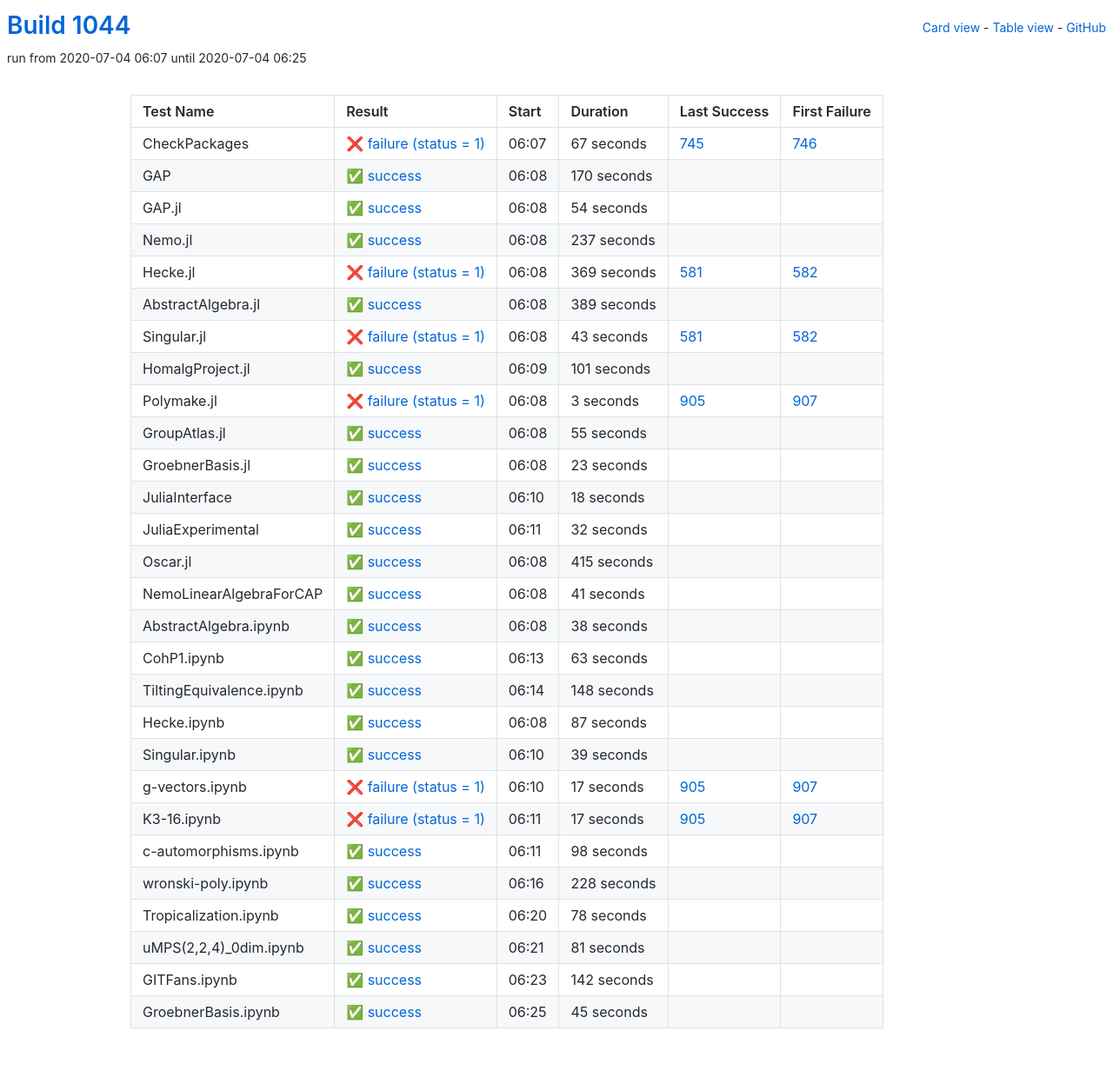
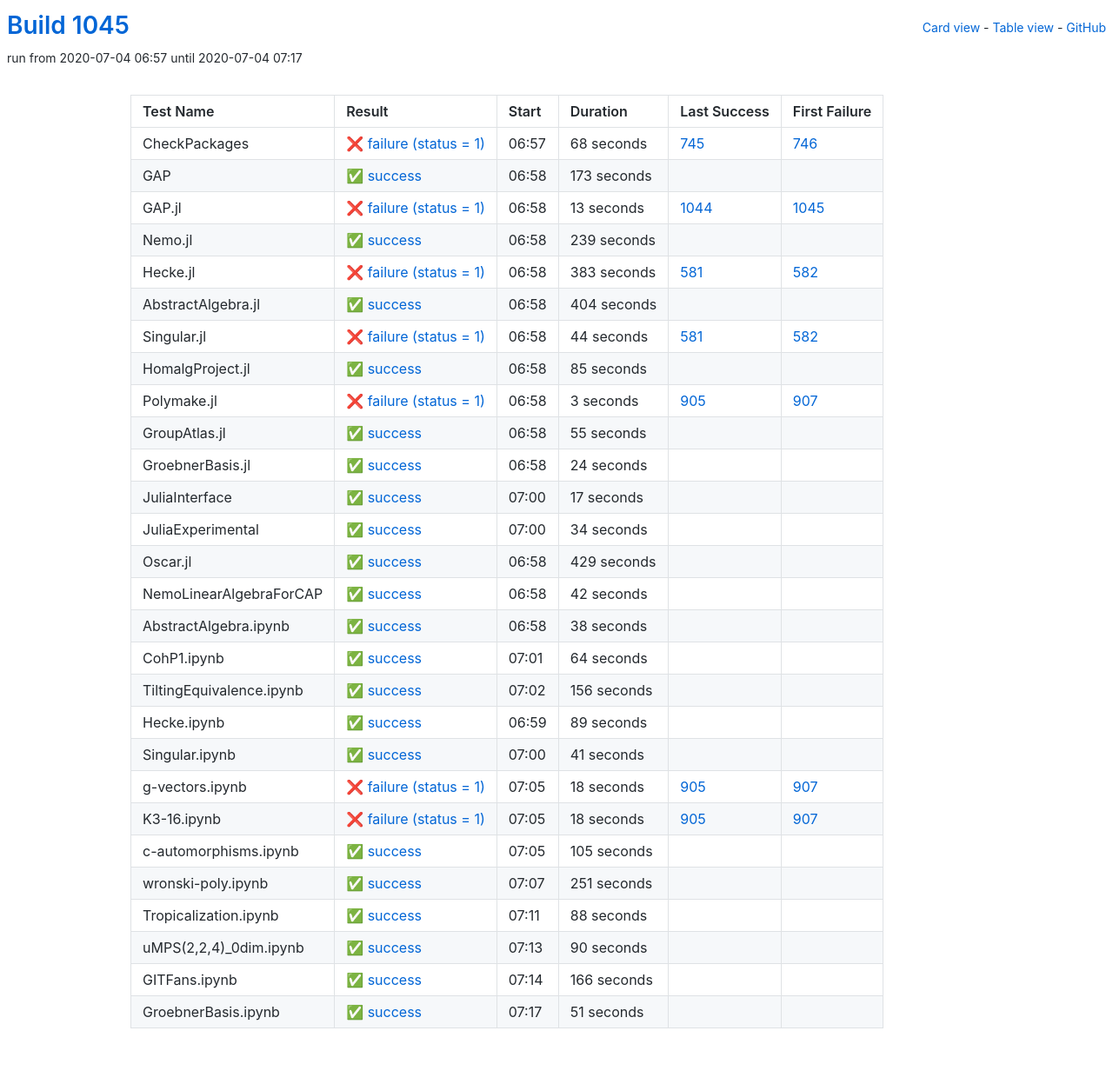
Before and after one commit to oscar-system/oscar-ci-status-1.4, a Jekyll site: the page built from table.html, in a window 1280 px wide. Shown: the whole page at 87% size. Built offline with Jekyll 4.4.1, drawn with Linux system fonts in a browser that asks for light colours.

Commit message:
Build #1045

```diff
--- a/_data/ci.yml
+++ b/_data/ci.yml
@@ -1,6 +1,6 @@
 ---
-build: 1044
-build_url: https://oscarci.mathematik.uni-kl.de/job/oscar-julia-1.4/1044/
+build: 1045
+build_url: https://oscarci.mathematik.uni-kl.de/job/oscar-julia-1.4/1045/
 job: oscar-julia-1.4
 organization: oscar-system
 repo: oscar-ci-status-1.4
@@ -8,104 +8,104 @@ repourl: https://github.com/oscar-system/oscar-ci-status-1.4
 tests:
 - name: CheckPackages
   id: checkpackages
-  log: https://oscarci.mathematik.uni-kl.de/job/oscar-julia-1.4/1044/artifact/logs/build-1044/CheckPackages.log
-  start: 2020-07-04 06:07
+  log: https://oscarci.mathematik.uni-kl.de/job/oscar-julia-1.4/1045/artifact/logs/build-1045/CheckPackages.log
+  start: 2020-07-04 06:57
   success: false
   exitcode: 1
   status: failure
-  duration: 67
+  duration: 68
   last_success: 745
   last_success_url: https://oscarci.mathematik.uni-kl.de/job/oscar-julia-1.4/745/
   first_failure: 746
   first_failure_url: https://oscarci.mathematik.uni-kl.de/job/oscar-julia-1.4/746/
 - name: GAP
   id: gap
-  log: https://oscarci.mathematik.uni-kl.de/job/oscar-julia-1.4/1044/artifact/logs/build-1044/GAP.log
-  start: 2020-07-04 06:08
+  log: https://oscarci.mathematik.uni-kl.de/job/oscar-julia-1.4/1045/artifact/logs/build-1045/GAP.log
+  start: 2020-07-04 06:58
   success: true
   exitcode: 0
   status: success
-  duration: 170
+  duration: 173
   last_success: false
   last_success_url:
   first_failure: false
   first_failure_url:
 - name: GAP.jl
   id: gap-jl
-  log: https://oscarci.mathematik.uni-kl.de/job/oscar-julia-1.4/1044/artifact/logs/build-1044/GAP.jl.log
-  start: 2020-07-04 06:08
+  log: https://oscarci.mathematik.uni-kl.de/job/oscar-julia-1.4/1045/artifact/logs/build-1045/GAP.jl.log
+  start: 2020-07-04 06:58
+  success: false
+  exitcode: 1
+  status: failure
+  duration: 13
+  last_success: 1044
+  last_success_url: https://oscarci.mathematik.uni-kl.de/job/oscar-julia-1.4/1044/
+  first_failure: 1045
+  first_failure_url: https://oscarci.mathematik.uni-kl.de/job/oscar-julia-1.4/1045/
+- name: Nemo.jl
+  id: nemo-jl
+  log: https://oscarci.mathematik.uni-kl.de/job/oscar-julia-1.4/1045/artifact/logs/build-1045/Nemo.jl.log
+  start: 2020-07-04 06:58
   success: true
   exitcode: 0
   status: success
-  duration: 54
-  last_success: false
-  last_success_url:
-  first_failure: false
-  first_failure_url:
-- name: Nemo.jl
-  id: nemo-jl
-  log: https://oscarci.mathematik.uni-kl.de/job/oscar-julia-1.4/1044/artifact/logs/build-1044/Nemo.jl.log
-  start: 2020-07-04 06:08
-  success: true
-  exitcode: 0
-  status: success
-  duration: 237
+  duration: 239
   last_success: false
   last_success_url:
   first_failure: false
   first_failure_url:
 - name: Hecke.jl
   id: hecke-jl
-  log: https://oscarci.mathematik.uni-kl.de/job/oscar-julia-1.4/1044/artifact/logs/build-1044/Hecke.jl.log
-  start: 2020-07-04 06:08
+  log: https://oscarci.mathematik.uni-kl.de/job/oscar-julia-1.4/1045/artifact/logs/build-1045/Hecke.jl.log
+  start: 2020-07-04 06:58
   success: false
   exitcode: 1
   status: failure
-  duration: 369
+  duration: 383
   last_success: 581
   last_success_url: https://oscarci.mathematik.uni-kl.de/job/oscar-julia-1.4/581/
   first_failure: 582
   first_failure_url: https://oscarci.mathematik.uni-kl.de/job/oscar-julia-1.4/582/
 - name: AbstractAlgebra.jl
   id: abstractalgebra-jl
-  log: https://oscarci.mathematik.uni-kl.de/job/oscar-julia-1.4/1044/artifact/logs/build-1044/AbstractAlgebra.jl.log
-  start: 2020-07-04 06:08
+  log: https://oscarci.mathematik.uni-kl.de/job/oscar-julia-1.4/1045/artifact/logs/build-1045/AbstractAlgebra.jl.log
+  start: 2020-07-04 06:58
   success: true
   exitcode: 0
   status: success
-  duration: 389
+  duration: 404
   last_success: false
   last_success_url:
   first_failure: false
   first_failure_url:
 - name: Singular.jl
   id: singular-jl
-  log: https://oscarci.mathematik.uni-kl.de/job/oscar-julia-1.4/1044/artifact/logs/build-1044/Singular.jl.log
-  start: 2020-07-04 06:08
+  log: https://oscarci.mathematik.uni-kl.de/job/oscar-julia-1.4/1045/artifact/logs/build-1045/Singular.jl.log
+  start: 2020-07-04 06:58
   success: false
   exitcode: 1
   status: failure
-  duration: 43
+  duration: 44
   last_success: 581
   last_success_url: https://oscarci.mathematik.uni-kl.de/job/oscar-julia-1.4/581/
   first_failure: 582
   first_failure_url: https://oscarci.mathematik.uni-kl.de/job/oscar-julia-1.4/582/
 - name: HomalgProject.jl
   id: homalgproject-jl
-  log: https://oscarci.mathematik.uni-kl.de/job/oscar-julia-1.4/1044/artifact/logs/build-1044/HomalgProject.jl.log
-  start: 2020-07-04 06:09
+  log: https://oscarci.mathematik.uni-kl.de/job/oscar-julia-1.4/1045/artifact/logs/build-1045/HomalgProject.jl.log
+  start: 2020-07-04 06:58
   success: true
   exitcode: 0
   status: success
-  duration: 101
+  duration: 85
   last_success: false
   last_success_url:
   first_failure: false
   first_failure_url:
 - name: Polymake.jl
   id: polymake-jl
-  log: https://oscarci.mathematik.uni-kl.de/job/oscar-julia-1.4/1044/artifact/logs/build-1044/Polymake.jl.log
-  start: 2020-07-04 06:08
+  log: https://oscarci.mathematik.uni-kl.de/job/oscar-julia-1.4/1045/artifact/logs/build-1045/Polymake.jl.log
+  start: 2020-07-04 06:58
   success: false
   exitcode: 1
   status: failure
@@ -116,8 +116,8 @@ tests:
   first_failure_url: https://oscarci.mathematik.uni-kl.de/job/oscar-julia-1.4/907/
 - name: GroupAtlas.jl
   id: groupatlas-jl
-  log: https://oscarci.mathematik.uni-kl.de/job/oscar-julia-1.4/1044/artifact/logs/build-1044/GroupAtlas.jl.log
-  start: 2020-07-04 06:08
+  log: https://oscarci.mathematik.uni-kl.de/job/oscar-julia-1.4/1045/artifact/logs/build-1045/GroupAtlas.jl.log
+  start: 2020-07-04 06:58
   success: true
   exitcode: 0
   status: success
@@ -128,68 +128,68 @@ tests:
   first_failure_url:
 - name: GroebnerBasis.jl
   id: groebnerbasis-jl
-  log: https://oscarci.mathematik.uni-kl.de/job/oscar-julia-1.4/1044/artifact/logs/build-1044/GroebnerBasis.jl.log
-  start: 2020-07-04 06:08
+  log: https://oscarci.mathematik.uni-kl.de/job/oscar-julia-1.4/1045/artifact/logs/build-1045/GroebnerBasis.jl.log
+  start: 2020-07-04 06:58
   success: true
   exitcode: 0
   status: success
-  duration: 23
+  duration: 24
   last_success: false
   last_success_url:
   first_failure: false
   first_failure_url:
 - name: JuliaInterface
   id: juliainterface
-  log: https://oscarci.mathematik.uni-kl.de/job/oscar-julia-1.4/1044/artifact/logs/build-1044/JuliaInterface.log
-  start: 2020-07-04 06:10
+  log: https://oscarci.mathematik.uni-kl.de/job/oscar-julia-1.4/1045/artifact/logs/build-1045/JuliaInterface.log
+  start: 2020-07-04 07:00
   success: true
   exitcode: 0
   status: success
-  duration: 18
+  duration: 17
   last_success: false
   last_success_url:
   first_failure: false
   first_failure_url:
 - name: JuliaExperimental
   id: juliaexperimental
-  log: https://oscarci.mathematik.uni-kl.de/job/oscar-julia-1.4/1044/artifact/logs/build-1044/JuliaExperimental.log
-  start: 2020-07-04 06:11
+  log: https://oscarci.mathematik.uni-kl.de/job/oscar-julia-1.4/1045/artifact/logs/build-1045/JuliaExperimental.log
+  start: 2020-07-04 07:00
   success: true
   exitcode: 0
   status: success
-  duration: 32
+  duration: 34
   last_success: false
   last_success_url:
   first_failure: false
   first_failure_url:
 - name: Oscar.jl
   id: oscar-jl
-  log: https://oscarci.mathematik.uni-kl.de/job/oscar-julia-1.4/1044/artifact/logs/build-1044/Oscar.jl.log
-  start: 2020-07-04 06:08
+  log: https://oscarci.mathematik.uni-kl.de/job/oscar-julia-1.4/1045/artifact/logs/build-1045/Oscar.jl.log
+  start: 2020-07-04 06:58
   success: true
   exitcode: 0
   status: success
-  duration: 415
+  duration: 429
   last_success: false
   last_success_url:
   first_failure: false
   first_failure_url:
 - name: NemoLinearAlgebraForCAP
   id: nemolinearalgebraforcap
-  log: https://oscarci.mathematik.uni-kl.de/job/oscar-julia-1.4/1044/artifact/logs/build-1044/NemoLinearAlgebraForCAP.log
-  start: 2020-07-04 06:08
+  log: https://oscarci.mathematik.uni-kl.de/job/oscar-julia-1.4/1045/artifact/logs/build-1045/NemoLinearAlgebraForCAP.log
+  start: 2020-07-04 06:58
   success: true
   exitcode: 0
   status: success
-  duration: 41
+  duration: 42
   last_success: false
   last_success_url:
   first_failure: false
   first_failure_url:
 - name: AbstractAlgebra.ipynb
   id: abstractalgebra-ipynb
-  log: https://oscarci.mathematik.uni-kl.de/job/oscar-julia-1.4/1044/artifact/logs/build-1044/AbstractAlgebra.ipynb.log
-  start: 2020-07-04 06:08
+  log: https://oscarci.mathematik.uni-kl.de/job/oscar-julia-1.4/1045/artifact/logs/build-1045/AbstractAlgebra.ipynb.log
+  start: 2020-07-04 06:58
   success: true
   exitcode: 0
   status: success
@@ -200,144 +200,144 @@ tests:
   first_failure_url:
 - name: CohP1.ipynb
   id: cohp1-ipynb
-  log: https://oscarci.mathematik.uni-kl.de/job/oscar-julia-1.4/1044/artifact/logs/build-1044/CohP1.ipynb.log
-  start: 2020-07-04 06:13
+  log: https://oscarci.mathematik.uni-kl.de/job/oscar-julia-1.4/1045/artifact/logs/build-1045/CohP1.ipynb.log
+  start: 2020-07-04 07:01
   success: true
   exitcode: 0
   status: success
-  duration: 63
+  duration: 64
   last_success: false
   last_success_url:
   first_failure: false
   first_failure_url:
 - name: TiltingEquivalence.ipynb
   id: tiltingequivalence-ipynb
-  log: https://oscarci.mathematik.uni-kl.de/job/oscar-julia-1.4/1044/artifact/logs/build-1044/TiltingEquivalence.ipynb.log
-  start: 2020-07-04 06:14
+  log: https://oscarci.mathematik.uni-kl.de/job/oscar-julia-1.4/1045/artifact/logs/build-1045/TiltingEquivalence.ipynb.log
+  start: 2020-07-04 07:02
   success: true
   exitcode: 0
   status: success
-  duration: 148
+  duration: 156
   last_success: false
   last_success_url:
   first_failure: false
   first_failure_url:
 - name: Hecke.ipynb
   id: hecke-ipynb
-  log: https://oscarci.mathematik.uni-kl.de/job/oscar-julia-1.4/1044/artifact/logs/build-1044/Hecke.ipynb.log
-  start: 2020-07-04 06:08
+  log: https://oscarci.mathematik.uni-kl.de/job/oscar-julia-1.4/1045/artifact/logs/build-1045/Hecke.ipynb.log
+  start: 2020-07-04 06:59
   success: true
   exitcode: 0
   status: success
-  duration: 87
+  duration: 89
   last_success: false
   last_success_url:
   first_failure: false
   first_failure_url:
 - name: Singular.ipynb
   id: singular-ipynb
-  log: https://oscarci.mathematik.uni-kl.de/job/oscar-julia-1.4/1044/artifact/logs/build-1044/Singular.ipynb.log
-  start: 2020-07-04 06:10
+  log: https://oscarci.mathematik.uni-kl.de/job/oscar-julia-1.4/1045/artifact/logs/build-1045/Singular.ipynb.log
+  start: 2020-07-04 07:00
   success: true
   exitcode: 0
   status: success
-  duration: 39
+  duration: 41
   last_success: false
   last_success_url:
   first_failure: false
   first_failure_url:
 - name: g-vectors.ipynb
   id: g-vectors-ipynb
-  log: https://oscarci.mathematik.uni-kl.de/job/oscar-julia-1.4/1044/artifact/logs/build-1044/g-vectors.ipynb.log
-  start: 2020-07-04 06:10
+  log: https://oscarci.mathematik.uni-kl.de/job/oscar-julia-1.4/1045/artifact/logs/build-1045/g-vectors.ipynb.log
+  start: 2020-07-04 07:05
   success: false
   exitcode: 1
   status: failure
-  duration: 17
+  duration: 18
   last_success: 905
   last_success_url: https://oscarci.mathematik.uni-kl.de/job/oscar-julia-1.4/905/
   first_failure: 907
   first_failure_url: https://oscarci.mathematik.uni-kl.de/job/oscar-julia-1.4/907/
 - name: K3-16.ipynb
   id: k3-16-ipynb
-  log: https://oscarci.mathematik.uni-kl.de/job/oscar-julia-1.4/1044/artifact/logs/build-1044/K3-16.ipynb.log
-  start: 2020-07-04 06:11
+  log: https://oscarci.mathematik.uni-kl.de/job/oscar-julia-1.4/1045/artifact/logs/build-1045/K3-16.ipynb.log
+  start: 2020-07-04 07:05
   success: false
   exitcode: 1
   status: failure
-  duration: 17
+  duration: 18
   last_success: 905
   last_success_url: https://oscarci.mathematik.uni-kl.de/job/oscar-julia-1.4/905/
   first_failure: 907
   first_failure_url: https://oscarci.mathematik.uni-kl.de/job/oscar-julia-1.4/907/
 - name: c-automorphisms.ipynb
   id: c-automorphisms-ipynb
-  log: https://oscarci.mathematik.uni-kl.de/job/oscar-julia-1.4/1044/artifact/logs/build-1044/c-automorphisms.ipynb.log
-  start: 2020-07-04 06:11
+  log: https://oscarci.mathematik.uni-kl.de/job/oscar-julia-1.4/1045/artifact/logs/build-1045/c-automorphisms.ipynb.log
+  start: 2020-07-04 07:05
   success: true
   exitcode: 0
   status: success
-  duration: 98
+  duration: 105
   last_success: false
   last_success_url:
   first_failure: false
   first_failure_url:
 - name: wronski-poly.ipynb
   id: wronski-poly-ipynb
-  log: https://oscarci.mathematik.uni-kl.de/job/oscar-julia-1.4/1044/artifact/logs/build-1044/wronski-poly.ipynb.log
-  start: 2020-07-04 06:16
+  log: https://oscarci.mathematik.uni-kl.de/job/oscar-julia-1.4/1045/artifact/logs/build-1045/wronski-poly.ipynb.log
+  start: 2020-07-04 07:07
   success: true
   exitcode: 0
   status: success
-  duration: 228
+  duration: 251
   last_success: false
   last_success_url:
   first_failure: false
   first_failure_url:
 - name: Tropicalization.ipynb
   id: tropicalization-ipynb
-  log: https://oscarci.mathematik.uni-kl.de/job/oscar-julia-1.4/1044/artifact/logs/build-1044/Tropicalization.ipynb.log
-  start: 2020-07-04 06:20
+  log: https://oscarci.mathematik.uni-kl.de/job/oscar-julia-1.4/1045/artifact/logs/build-1045/Tropicalization.ipynb.log
+  start: 2020-07-04 07:11
   success: true
   exitcode: 0
   status: success
-  duration: 78
+  duration: 88
   last_success: false
   last_success_url:
   first_failure: false
   first_failure_url:
 - name: uMPS(2,2,4)_0dim.ipynb
   id: umps-2-2-4-0dim-ipynb
-  log: https://oscarci.mathematik.uni-kl.de/job/oscar-julia-1.4/1044/artifact/logs/build-1044/uMPS-2-2-4-_0dim.ipynb.log
-  start: 2020-07-04 06:21
+  log: https://oscarci.mathematik.uni-kl.de/job/oscar-julia-1.4/1045/artifact/logs/build-1045/uMPS-2-2-4-_0dim.ipynb.log
+  start: 2020-07-04 07:13
   success: true
   exitcode: 0
   status: success
-  duration: 81
+  duration: 90
   last_success: false
   last_success_url:
   first_failure: false
   first_failure_url:
 - name: GITFans.ipynb
   id: gitfans-ipynb
-  log: https://oscarci.mathematik.uni-kl.de/job/oscar-julia-1.4/1044/artifact/logs/build-1044/GITFans.ipynb.log
-  start: 2020-07-04 06:23
+  log: https://oscarci.mathematik.uni-kl.de/job/oscar-julia-1.4/1045/artifact/logs/build-1045/GITFans.ipynb.log
+  start: 2020-07-04 07:14
   success: true
   exitcode: 0
   status: success
-  duration: 142
+  duration: 166
   last_success: false
   last_success_url:
   first_failure: false
   first_failure_url:
 - name: GroebnerBasis.ipynb
   id: groebnerbasis-ipynb
-  log: https://oscarci.mathematik.uni-kl.de/job/oscar-julia-1.4/1044/artifact/logs/build-1044/GroebnerBasis.ipynb.log
-  start: 2020-07-04 06:25
+  log: https://oscarci.mathematik.uni-kl.de/job/oscar-julia-1.4/1045/artifact/logs/build-1045/GroebnerBasis.ipynb.log
+  start: 2020-07-04 07:17
   success: true
   exitcode: 0
   status: success
-  duration: 45
+  duration: 51
   last_success: false
   last_success_url:
   first_failure: false
```
Also changed, not shown: README.md.
